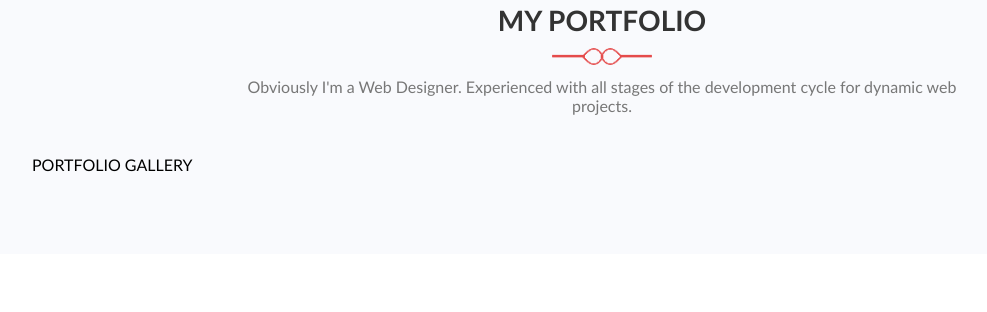
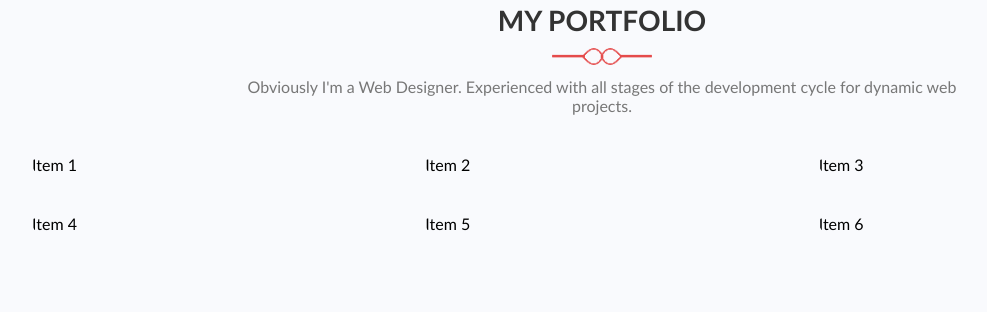
Before and after one commit to front-end-by-rimantas/29a-grupe-portfolio, a website with bundled scripts: page index.html in a window 1280 px wide. Shown: the part 2649-2961 px from the top of the page, without its empty margins (38-1025 px from the left). Built offline with nearby package versions, Linux system fonts and the light colour scheme.

Commit message:
Portfolio gallery content design #10

```diff
--- a/css/components/gallery.css
+++ b/css/components/gallery.css
@@ -0,0 +1,21 @@
+.gallery {
+  display: flex;
+  flex-direction: column;
+  gap: 40px;
+}
+.gallery > .content {
+  display: grid;
+  width: 100%;
+  grid-template-columns: repeat(auto-fit, minmax(280px, 1fr));
+  gap: 40px;
+}
+.gallery > .content > .item {
+  width: 100%;
+  border-radius: 10px;
+  transition: transform 0.3s;
+  overflow: hidden;
+}
+.gallery > .content > .item:hover {
+  box-shadow: 0 4px 15px #0002;
+  transform: translateY(-5px);
+}
--- a/index.html
+++ b/index.html
@@ -132,8 +132,15 @@
             </div>
         </div>
         <div class="row">
-            <div class="col-12">
-                PORTFOLIO GALLERY
+            <div id="portfolio_gallery_block" class="col-12 gallery">
+                <div class="content">
+                    <div class="item">Item 1</div>
+                    <div class="item">Item 2</div>
+                    <div class="item">Item 3</div>
+                    <div class="item">Item 4</div>
+                    <div class="item">Item 5</div>
+                    <div class="item">Item 6</div>
+                </div>
             </div>
         </div>
     </section>
```
